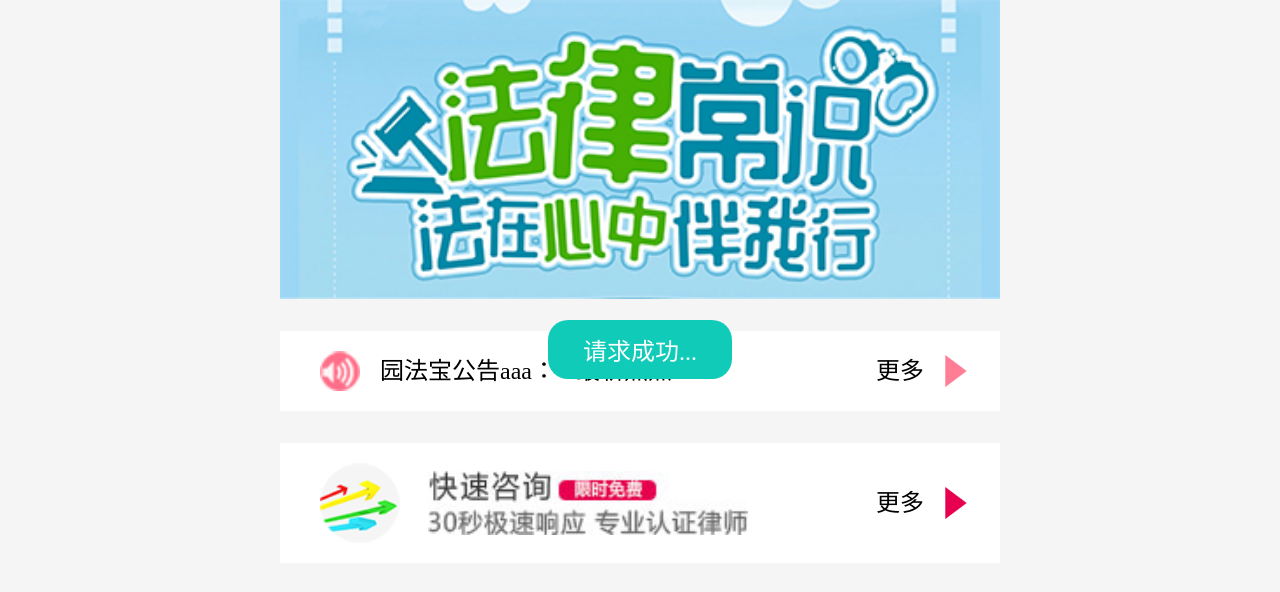
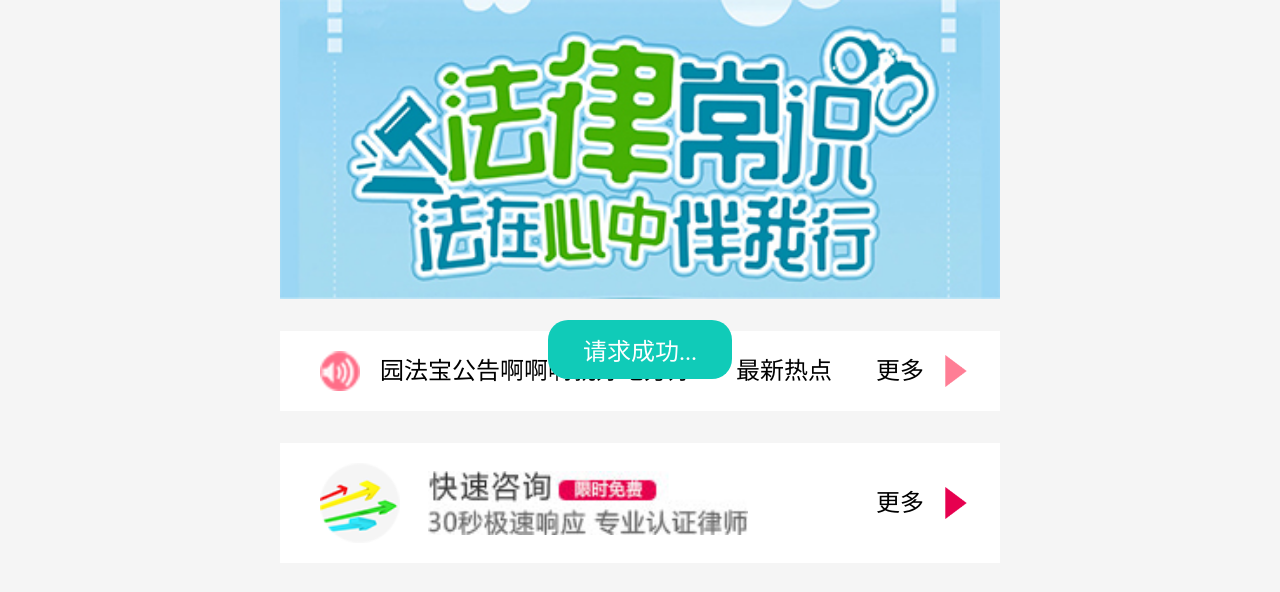
Before and after one commit to wangnaikang/wnk, a plain HTML site: page index.html in a window 1280 px wide. Shown: the top 592 px of the page. Drawn offline with Linux system fonts and the light colour scheme.

Commit message:
死的飞机撒接电话额外若翁人

```diff
--- a/index.html
+++ b/index.html
@@ -26,7 +26,7 @@
 		   			</span>
 
 						<span class="tip_item">
-		   				园法宝公告aaa：
+		   				园法宝公告啊啊啊就好地方好：
 		   			</span>
 
 						<span class="tip_item">
@@ -374,4 +374,4 @@
 		})
 	</script>
 
-</html>
+<
```
